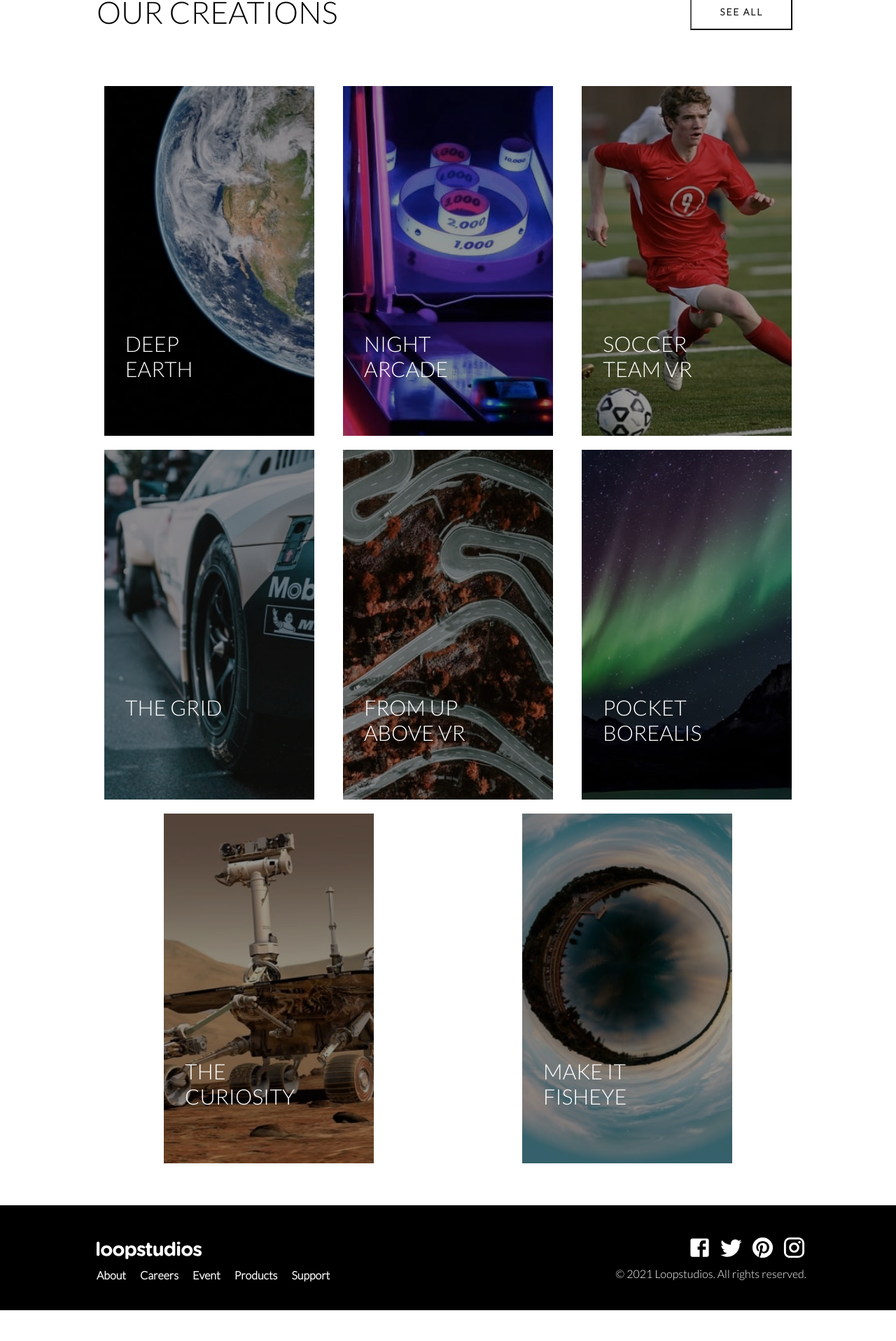
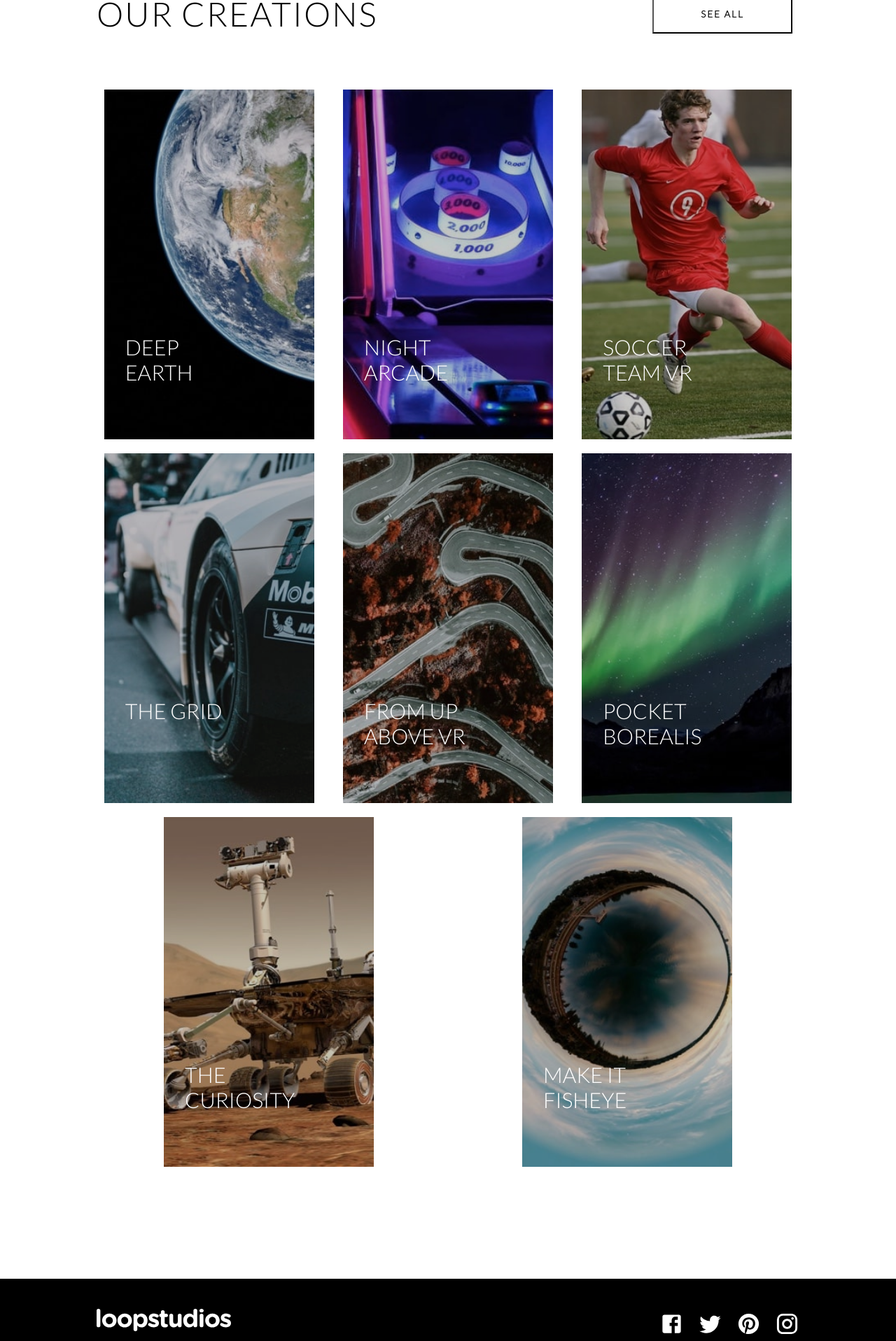
Before and after one commit to deweydc/loop-studio, a React (Create React App) app: page / in a window 1280 px wide. Shown: the part 1559-3476 px from the top of the page at 70% size. Before the commit the page ends 3432 px from the top, so only its background shows below. Built offline with nearby package versions, Linux system fonts and the light colour scheme.

Commit message:
social-icons button hover effect

```diff
--- a/src/Content.css
+++ b/src/Content.css
@@ -7,7 +7,7 @@
     display: flex;
     justify-content: center;
     align-items: center;
-    margin-bottom: 50px;
+    margin-bottom: 150px;
 
 }
 .content__info{
@@ -78,18 +78,24 @@
     margin: 0 auto 70px;
 }
 .content__showcase__title{
-    font-size: 2.75em;
+    font-size: 3em;
     font-weight: 300;
     margin-left: 10px;
+    letter-spacing: 2px;
 }
 
 .showcase__btn{
-    padding: 10px 40px;
+    /* padding: 5px 50px; */
+    width: 200px;
     letter-spacing: 2px;
     background-color: #fff;
     font-weight: 800;
     margin-right: 20px;
-
+}
+.showcase__btn:hover{
+    background-color: black;
+    color: white;
+    cursor: pointer;
 }
 
 .showcase__img-gallery{
@@ -118,8 +124,9 @@
 }
 
 .showcase__img-container:hover img{
-
     transform: scale(1.1);
+    background-color: rgb(255, 255, 255);
+    opacity: 0.4;
 }
 .showcase__img-container::after{
     content: "";
@@ -130,7 +137,7 @@
     position: absolute;
     top: 0;
     left: 0;
-    opacity: 0.4;
+    opacity: 0.2;
 }
 .showcase__img{
     width: 100%;
--- a/src/Content.jsx
+++ b/src/Content.jsx
@@ -29,11 +29,9 @@ function Content() {
                             OUR CREATIONS
                         </h2>
 
-                        {/* button */}
                         <button className="showcase__btn">SEE ALL</button>
                     </div>
 
-                    {/* img gallery */}
                     <div className="showcase__img-gallery">
                         <div className="showcase__img-container">
                             <img className='showcase__img' src={require('./images/desktop/image-deep-earth.jpg').default} alt="test" />
--- a/src/Footer.css
+++ b/src/Footer.css
@@ -11,11 +11,12 @@
 }
 .footer__left-side > img {
     width: 150px;
-    margin: 10px;
+
 }
 
 .footer__nav-links{
     display: flex;
+    margin-top: 10px;
 }
 .footer__nav-link{
     /* font-size: .75em; */
@@ -37,7 +38,6 @@
 .footer__social-icons{
     display: flex;
     justify-content: flex-end;
-    margin-bottom: 10px;
 }
 
 .social-icon{
--- a/src/Footer.jsx
+++ b/src/Footer.jsx
@@ -13,9 +13,10 @@ function Footer() {
         <div className='footer'>
             <div className="container">
 
-
                 <div className="footer__left-side">
+                    <a href="#">
                         <img src={require('./Hero/logo.svg').default} alt="test" />
+                    </a>
 
                     <div className='footer__nav-links'>
                         <div className='footer__nav-link'>
@@ -38,23 +39,27 @@ function Footer() {
 
                 <div className="footer__right-side">
                     <div className="footer__social-icons">
+                        <a href="">
                             <FacebookIcon
                                 className='social-icon'
                                 fontSize="large"
-                            style={{ marginLeft: 10 }}
                             />
+                        </a>
+                        <a href="">
                             <TwitterIcon
                                 fontSize="large"
-                            style={{ marginLeft: 10 }}
                             />
+                        </a>
+                        <a href="">
                             <PinterestIcon
                                 fontSize="large"
-                            style={{ marginLeft: 10 }}
                             />
+                        </a>
+                        <a href="">
                             <InstagramIcon
                                 fontSize="large"
-                            style={{ marginLeft: 10 }}
                             />
+                        </a>
                     </div>
                     <div className="footer__copyright">
                         <p>
```
Lines whose indentation alone changed are shown as unchanged.
